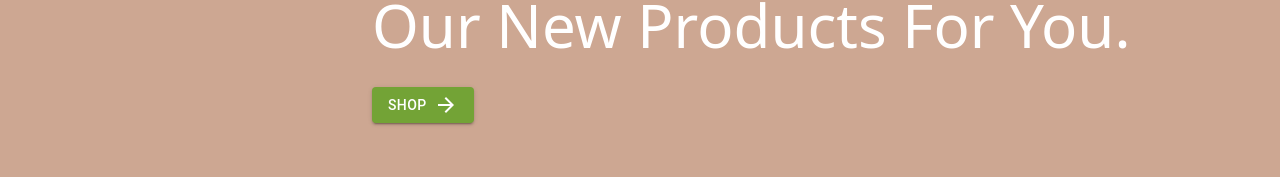
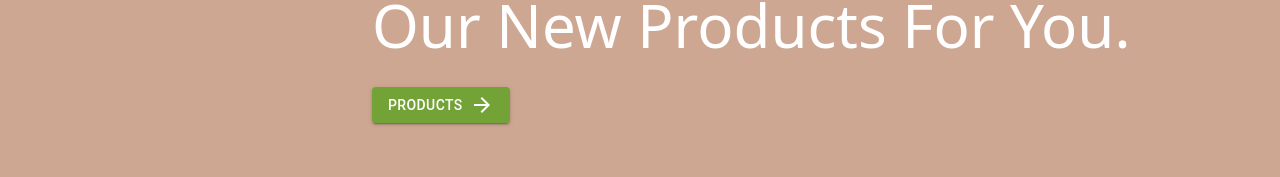
Before and after one commit to BenziDarwin/Her-Bride-Box-Ug, a React (Create React App) app: page / in a window 1280 px wide. Shown: the part 209-386 px from the top of the page. Built offline with nearby package versions, Linux system fonts and the light colour scheme.

Commit message:
Changed button

```diff
--- a/src/Components/ShopHero.js
+++ b/src/Components/ShopHero.js
@@ -1,6 +1,7 @@
 import React from 'react'
 import ArrowForwardIcon from '@mui/icons-material/ArrowForward';
 import { Button, Grid } from '@mui/material'
+import { Link } from 'react-router-dom';
 
 function ShopHero() {
   return (
@@ -13,7 +14,9 @@ function ShopHero() {
       <div className="py-8 px-4 mx-auto max-w-screen-xl lg:py-16 lg:px-12">
           <h1 className="mb-4 text-4xl font-extrabold md:text-left tracking-tight leading-none text-[#D7FFA5] md:text-4xl dark:text-white">Discover</h1>
           <p className="mb-8 text-2xl font-normal md:text-left text-white md:text-6xl">Our New Products For You.</p>
-          <Button variant='contained' className=''  sx={{backgroundColor:"#73A336", ":hover":{backgroundColor:"darkgreen"}}}>Shop &nbsp; <ArrowForwardIcon/></Button>
+          <Link to="/products">
+            <Button variant='contained' className=''  sx={{backgroundColor:"#73A336", ":hover":{backgroundColor:"darkgreen"}}}>Products &nbsp; <ArrowForwardIcon/></Button>
+          </Link>
       </div>
   </section>
     </Grid>
```
